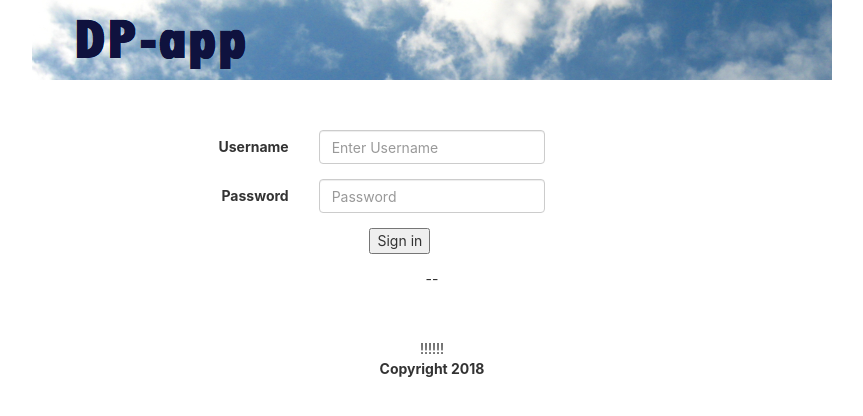
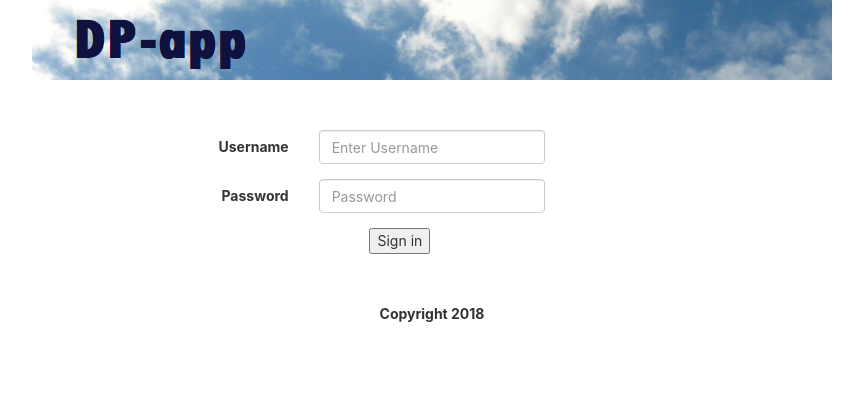
Before and after one commit to pavlukde/react-cdp, a React (Create React App) app: page /login in a window 1280 px wide. Shown: the top 416 px of the page, without its empty margins (208-1071 px from the left). Built offline with nearby package versions, Linux system fonts and the light colour scheme.

Commit message:
Fixed Authentication. Login/logout functionality and routing work properly.

```diff
--- a/src/App.js
+++ b/src/App.js
@@ -38,16 +38,14 @@ export class App extends Component {
 
         <Router>
           <Switch>
-            <Route path="/" render={(props) => <Login /> } />
+            <Route  exact path="/" render={() => ( <Redirect to="/courses"/> )}/>
+            <Route path="/login" component={Login} />
             <PrivateRoute path="/courses" component={Courses} />
-            <Route path="/courses/addCourse" component={AddCourse} />
+            <Route path="/addCourse" component={AddCourse} />
             <Route component={NoMatch} />
           </Switch>
         </Router>
         <br/>
-
-        !!!{Auth.isAuthenticated}!!!
-
         <Footer />
       </div>
     );
@@ -59,7 +57,7 @@ export class App extends Component {
 
 const PrivateRoute = ({ component: Component, ...rest }) => (
   <Route {...rest} render={(props) => (
-    Auth.isAuthenticated === true
+    Auth.isAuthenticated
       ? <Component {...props} />
       : <Redirect to='/login' />
   )} />
--- a/src/components/Login.js
+++ b/src/components/Login.js
@@ -1,7 +1,6 @@
 import React,  { Component } from 'react';
 import { Form, FormControl, FormGroup, Col, ControlLabel } from 'react-bootstrap';
 import { Auth } from '../services/Auth';
-import createHistory from 'history/createBrowserHistory'
 
 export class Login extends Component {
 
@@ -25,19 +24,22 @@ export class Login extends Component {
 
     signIn(event){
         if(!Auth.authenticate(this.state.userName, this.state.password)){
-            console.log('loginAttemptFailed');
+            console.log('Login Attempt Failed');
             this.setState({
                 userName:'',
                 password:'',
                 loginAttemptFailed : true
             });
+            event.preventDefault();
+            return;
         }
         this.setState({
             userName:'',
             password:''
         });
-        createHistory().push("/courses");
+
         event.preventDefault();
+        this.props.history.push("/courses");
       }
 
     render() {
@@ -68,7 +70,6 @@ export class Login extends Component {
                 <input type="submit" value="Sign in"/>
                 </Col>
             </FormGroup>
-            -{this.loginAttemptFailed}-
             </Form>
         );
     }
```
